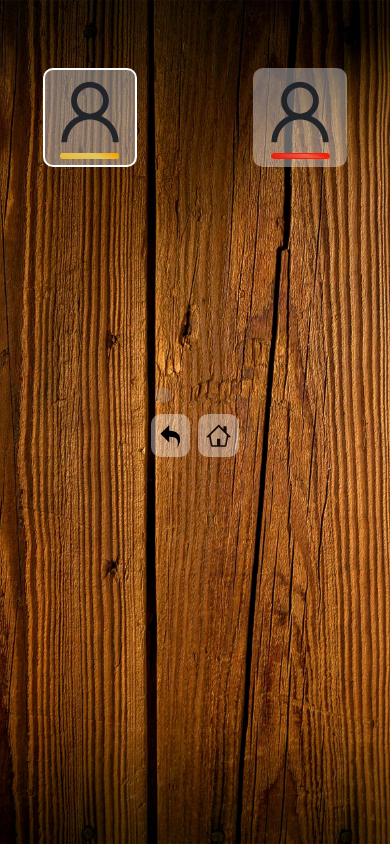
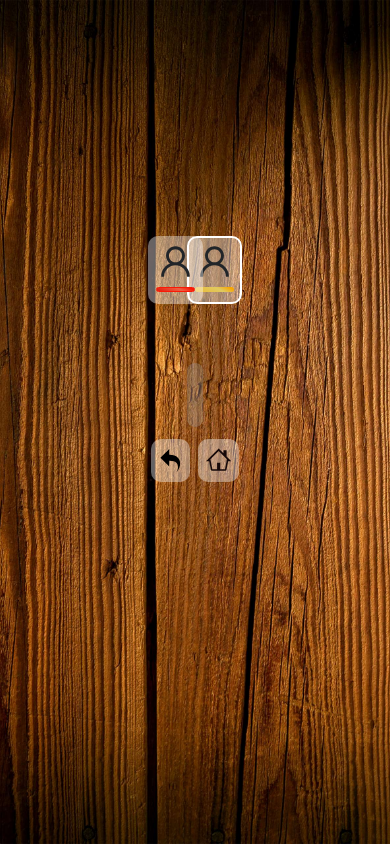
Before and after one commit to sahar-fefer/connect-4, a React (Create React App) app: page /table in a window 390 px wide. Built offline with nearby package versions, Linux system fonts and the light colour scheme.

Commit message:
fixes in responsive

```diff
--- a/src/components/home.jsx
+++ b/src/components/home.jsx
@@ -22,7 +22,9 @@ class Home extends React.Component {
         return (
             <div className="home">
                 <div className="wrapper">
-                    <img src='/images/c-logo.png' alt="logo" className={'logo'} />
+                    <div className={'logo-wrapper'}>
+                        <img src='/images/c-logo.png' alt="logo" className={'logo'} />
+                    </div>
                     <div className='row square_wrapper'>
                         <Link className={`square player_square ${numOfPlayers === 1 ? 'chosen' : ''} col`}
                             onClick={() => this.setNumOfPlayers(1)}
--- a/src/components/table.jsx
+++ b/src/components/table.jsx
@@ -105,7 +105,8 @@ class Table extends React.Component {
         return (
             <div>
                 {this.state.loading ? this.initGame() :
-                    <div className={'row table-wrapper'}>
+                    <div className={'table-wrapper'}>
+                        <div className={'row'}>
                             <div className="player1_side player_side" style={{ border: this.isThisCurPlayer(this.props.data.player1Name) }}>
                                 {
                                     numOfPlayers === 1
@@ -120,15 +121,17 @@ class Table extends React.Component {
                             </div>
                             <div className="player2_side player_side" style={{ border: this.isThisCurPlayer(this.props.data.player2Name) }}>
                                 <AiOutlineUser className={'player_user'} />
-                            <div className="player_color" style={{ backgroundColor: colorOfPlayer("player2")[0], background: colorOfPlayer("player2")[1], border: `1px solid ${colorOfPlayer("player2")[0]}`}} />
+                                <div className="player_color" style={{ backgroundColor: colorOfPlayer("player2")[0], background: colorOfPlayer("player2")[1], border: `1px solid ${colorOfPlayer("player2")[0]}` }} />
                                 {/* <div className="playerWins">Wins: {this.state.game.player2.wins}</div> */}
                             </div>
                         </div>
-                }
                         <div className={"row table_buttons"}>
                             <button className={"undo"} onClick={this.undoLastMove}><ImUndo2 /></button>
                             <Link className={"link_to_welcome"} to="/"><GoHome /></Link>
                         </div>
+                    </div>
+                }
+
                 {this.state.game.board.endGame &&
                     <div className="WrapperGameOver">
                         <div className="gameOver">
--- a/src/css/general.scss
+++ b/src/css/general.scss
@@ -1,10 +1,44 @@
 .main {
+    box-sizing: border-box;
     font-family: "Comic Sans MS", cursive, sans-serif;
     display: flex;
     align-items: center;
     justify-content: center;
+    overflow: hidden;
 
     button {
         height: fit-content;
     }
+
+    .link_to_welcome {
+        background-color: #ffffff63;
+        border-radius: 10px;
+        padding: 1vw 2vw;
+        font-size: 6.5vw;
+        color: #160909;
+        display: flex;
+        align-items: center;
+        font-weight: bold;
+        margin-left: 1vw;
+        margin-top: 2vw;
+        width: fit-content;
+
+        &:hover {
+            color: #160909;
+        }
+    }
+
+    @media screen and (min-width: 400px) {
+        .link_to_welcome {
+            font-size: 4.5vw;
+            margin-top: 0;
+        }
+    }
+
+    @media screen and (min-width: 1600px) {
+        .link_to_welcome {
+            font-size: 3.5vw;
+            margin-top: 0;
+        }
+    }
 }
--- a/src/css/style.css
+++ b/src/css/style.css
@@ -1,6 +1,13 @@
 .home {
   display: contents; }
-  .home .logo {
+  .home .logo-wrapper {
+    display: -webkit-box;
+    display: -ms-flexbox;
+    display: flex;
+    -webkit-box-pack: center;
+    -ms-flex-pack: center;
+    justify-content: center; }
+    .home .logo-wrapper .logo {
       margin-bottom: 6%;
       width: 30vw; }
   .home .wrapper {
@@ -74,14 +81,11 @@
     font-size: 100px;
     width: 40%; } }
 
-* {
-  -webkit-box-sizing: border-box;
-  box-sizing: border-box; }
-
-.main {
-  text-align: center; }
-
-.board {
+.table-wrapper {
+  -webkit-box-pack: center;
+  -ms-flex-pack: center;
+  justify-content: center; }
+  .table-wrapper .board {
     background-color: #a9a9a94f;
     display: inline-block;
     border-radius: 25px;
@@ -89,56 +93,47 @@
     margin-top: 0;
     padding: 2vw;
     max-width: 900px; }
-
-.cell {
+  .table-wrapper .cell {
     display: inline-block;
     border-radius: 50%;
-  margin: 0.7vw;
-  max-width: 90px;
-  max-height: 90px;
+    margin: 0.5vw;
+    max-width: 4.5vw;
+    max-height: 4.5vw;
     width: 10vw;
     height: 10vw;
     min-width: 35px;
     min-height: 35px; }
-
-.player_side {
+  .table-wrapper .player_side {
     height: -webkit-fit-content;
     height: -moz-fit-content;
     height: fit-content;
     max-width: 130px;
-  font-size: 2vw;
     font-weight: bold;
     border-radius: 10px;
     padding: 1vw 1.5vw;
     background-color: rgba(255, 255, 255, 0.39);
-  position: absolute;
-  top: 8vh; }
-
-.player1_side {
-  left: 11vw; }
-
-.player2_side {
-  right: 11vw; }
-
-.player_user {
-  font-size: 20vw; }
-
-.player_color {
+    position: relative;
+    top: -15vh; }
+  .table-wrapper .player1_side {
+    left: 15vw; }
+  .table-wrapper .player2_side {
+    right: 15vw; }
+  .table-wrapper .player_user {
+    font-size: 10vw; }
+  .table-wrapper .player_color {
     border-radius: 5px;
-  width: 15vw;
+    width: 10vw;
     max-width: 78px;
     height: 1.5vw;
-  margin-top: 0.5vw;
-  margin-bottom: 0.5vw;
+    margin-top: 1.5vw;
+    margin-bottom: 1.5vw;
     margin-left: auto;
     margin-right: auto; }
-
-.table_buttons {
+  .table-wrapper .table_buttons {
     -webkit-box-pack: center;
     -ms-flex-pack: center;
     justify-content: center; }
-
-.undo {
+  .table-wrapper .undo {
     font-size: 6vw;
     padding: 1vw 2vw;
     border: none;
@@ -147,10 +142,9 @@
     margin-right: 1vw;
     margin-top: 2vw;
     font-weight: bold; }
-  .undo:focus {
+    .table-wrapper .undo:focus {
       outline: none; }
-
-.link_to_welcome {
+  .table-wrapper .link_to_welcome {
     background-color: #ffffff63;
     border-radius: 10px;
     padding: 1vw 2vw;
@@ -168,8 +162,36 @@
     width: -webkit-fit-content;
     width: -moz-fit-content;
     width: fit-content; }
-  .link_to_welcome:hover {
+    .table-wrapper .link_to_welcome:hover {
       color: #160909; }
+  @media screen and (min-width: 400px) {
+    .table-wrapper .cell {
+      width: 8vw;
+      height: 8vw; }
+    .table-wrapper .player_side {
+      position: static; }
+    .table-wrapper .player_user {
+      font-size: 7vw; }
+    .table-wrapper .player_color {
+      width: 6vw;
+      height: 0.7vw;
+      margin-top: 0.5vw;
+      margin-bottom: 0.5vw; }
+    .table-wrapper .undo {
+      font-size: 4vw;
+      margin-top: 0; } }
+  @media screen and (min-width: 992px) {
+    .table-wrapper .player_user {
+      font-size: 79px; } }
+  @media screen and (min-width: 1600px) {
+    .table-wrapper .player_side {
+      font-size: 30px;
+      padding: 10px 15px; }
+    .table-wrapper .cell {
+      margin: 10px; }
+    .table-wrapper .undo {
+      font-size: 3vw;
+      margin-top: 0; } }
 
 .WrapperGameOver {
   position: absolute;
@@ -211,42 +233,9 @@ form {
   border-radius: 5px;
   background-color: rgba(149, 204, 165, 0.2); }
 
-@media screen and (min-width: 576px) {
-  .cell {
-    width: 8vw;
-    height: 8vw; }
-  .player_side {
-    position: static; }
-  .player_user {
-    font-size: 7vw; }
-  .player_color {
-    width: 6vw;
-    height: 0.7vw; }
-  .undo {
-    font-size: 4vw;
-    margin-top: 0; }
-  .link_to_welcome {
-    font-size: 4.5vw;
-    margin-top: 0; } }
-
-@media screen and (min-width: 992px) {
-  .player_user {
-    font-size: 79px; } }
-
-@media screen and (min-width: 1600px) {
-  .player_side {
-    font-size: 30px;
-    padding: 10px 15px; }
-  .cell {
-    margin: 10px; }
-  .undo {
-    font-size: 3vw;
-    margin-top: 0; }
-  .link_to_welcome {
-    font-size: 3.5vw;
-    margin-top: 0; } }
-
 .main {
+  -webkit-box-sizing: border-box;
+  box-sizing: border-box;
   font-family: "Comic Sans MS", cursive, sans-serif;
   display: -webkit-box;
   display: -ms-flexbox;
@@ -256,8 +245,37 @@ form {
   align-items: center;
   -webkit-box-pack: center;
   -ms-flex-pack: center;
-  justify-content: center; }
+  justify-content: center;
+  overflow: hidden; }
   .main button {
     height: -webkit-fit-content;
     height: -moz-fit-content;
     height: fit-content; }
+  .main .link_to_welcome {
+    background-color: #ffffff63;
+    border-radius: 10px;
+    padding: 1vw 2vw;
+    font-size: 6.5vw;
+    color: #160909;
+    display: -webkit-box;
+    display: -ms-flexbox;
+    display: flex;
+    -webkit-box-align: center;
+    -ms-flex-align: center;
+    align-items: center;
+    font-weight: bold;
+    margin-left: 1vw;
+    margin-top: 2vw;
+    width: -webkit-fit-content;
+    width: -moz-fit-content;
+    width: fit-content; }
+    .main .link_to_welcome:hover {
+      color: #160909; }
+  @media screen and (min-width: 400px) {
+    .main .link_to_welcome {
+      font-size: 4.5vw;
+      margin-top: 0; } }
+  @media screen and (min-width: 1600px) {
+    .main .link_to_welcome {
+      font-size: 3.5vw;
+      margin-top: 0; } }
--- a/src/css/table.scss
+++ b/src/css/table.scss
@@ -1,10 +1,5 @@
-* {
-    box-sizing: border-box;
-}
-
-.main {
-    text-align: center;
-}
+.table-wrapper {
+    justify-content: center;
 
     .board {
         background-color: #a9a9a94f;
@@ -19,9 +14,9 @@
     .cell {
         display: inline-block;
         border-radius: 50%;
-    margin: 0.7vw;
-    max-width: 90px;
-    max-height: 90px;
+        margin: 0.5vw;
+        max-width: 4.5vw;
+        max-height: 4.5vw;
         width: 10vw;
         height: 10vw;
         min-width: 35px;
@@ -31,34 +26,33 @@
     .player_side {
         height: fit-content;
         max-width: 130px;
-    font-size: 2vw;
         font-weight: bold;
         border-radius: 10px;
         padding: 1vw 1.5vw;
         background-color: rgba(255, 255, 255, 0.39);
-    position: absolute;
-    top: 8vh;
+        position: relative;
+        top: -15vh;
     }
 
     .player1_side {
-    left: 11vw;
+        left: 15vw;
     }
 
     .player2_side {
-    right: 11vw;
+        right: 15vw;
     }
 
     .player_user {
-    font-size: 20vw;
+        font-size: 10vw;
     }
 
     .player_color {
         border-radius: 5px;
-    width: 15vw;
+        width: 10vw;
         max-width: 78px;
         height: 1.5vw;
-    margin-top: 0.5vw;
-    margin-bottom: 0.5vw;
+        margin-top: 1.5vw;
+        margin-bottom: 1.5vw;
         margin-left: auto;
         margin-right: auto;
     }
@@ -97,6 +91,64 @@
 
         &:hover {
             color: #160909;
+        }
+    }
+    @media screen and (min-width: 400px) {
+        .cell {
+            width: 8vw;
+            height: 8vw;
+        }
+
+        .player_side {
+            position: static;
+        }
+
+        .player_user {
+            font-size: 7vw;
+        }
+
+        .player_color {
+            width: 6vw;
+            height: 0.7vw;
+            margin-top: 0.5vw;
+            margin-bottom: 0.5vw;
+        }
+
+        .undo {
+            font-size: 4vw;
+            margin-top: 0;
+        }
+    }
+
+    // Medium devices (tablets, 768px and up)
+    @media screen and (min-width: 768px) {
+    }
+
+    // Large devices (desktops, 992px and up)
+    @media screen and (min-width: 992px) {
+        .player_user {
+            font-size: 79px;
+        }
+    }
+
+    // Extra large devices (large desktops, 1200px and up)
+    @media screen and (min-width: 1200px) {
+    }
+
+    @media screen and (min-width: 1600px) {
+        .player_side {
+            font-size: 30px;
+            padding: 10px 15px;
+        }
+
+        .cell {
+            margin: 10px;
+        }
+
+        .undo {
+            font-size: 3vw;
+            margin-top: 0;
+        }
     }
 }
 
@@ -138,69 +190,3 @@ form {
     border-radius: 5px;
     background-color: rgba(149, 204, 165, 0.2);
 }
-
-@media screen and (min-width: 576px) {
-    .cell {
-        width: 8vw;
-        height: 8vw;
-    }
-
-    .player_side {
-        position: static;
-    }
-
-    .player_user {
-        font-size: 7vw;
-    }
-
-    .player_color {
-        width: 6vw;
-        height: 0.7vw;
-    }
-
-    .undo {
-        font-size: 4vw;
-        margin-top: 0;
-    }
-
-    .link_to_welcome {
-        font-size: 4.5vw;
-        margin-top: 0;
-    }
-}
-
-// Medium devices (tablets, 768px and up)
-@media screen and (min-width: 768px) {
-}
-
-// Large devices (desktops, 992px and up)
-@media screen and (min-width: 992px) {
-    .player_user {
-        font-size: 79px;
-    }
-}
-
-// Extra large devices (large desktops, 1200px and up)
-@media screen and (min-width: 1200px) {
-}
-
-@media screen and (min-width: 1600px) {
-    .player_side {
-        font-size: 30px;
-        padding: 10px 15px;
-    }
-
-    .cell {
-        margin: 10px;
-    }
-
-    .undo {
-        font-size: 3vw;
-        margin-top: 0;
-    }
-
-    .link_to_welcome {
-        font-size: 3.5vw;
-        margin-top: 0;
-    }
-}
```
Also changed, not shown: src/css/home.scss (+9 -4 lines), 1 other file (tests, documents, lock files or other folders). Lines whose indentation alone changed are shown as unchanged.
